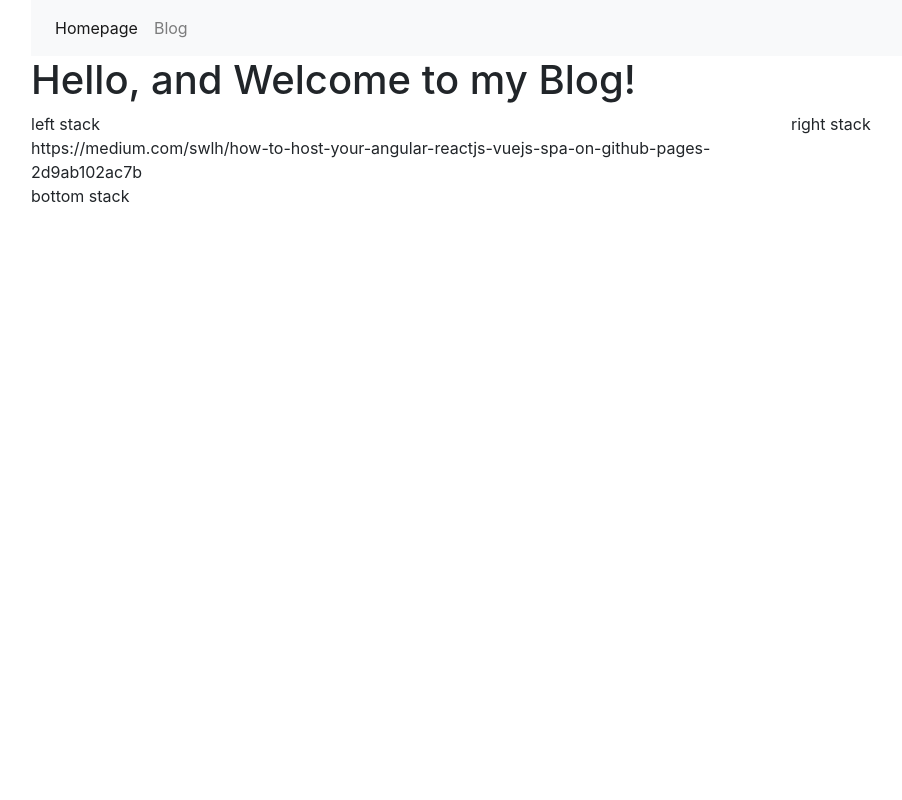
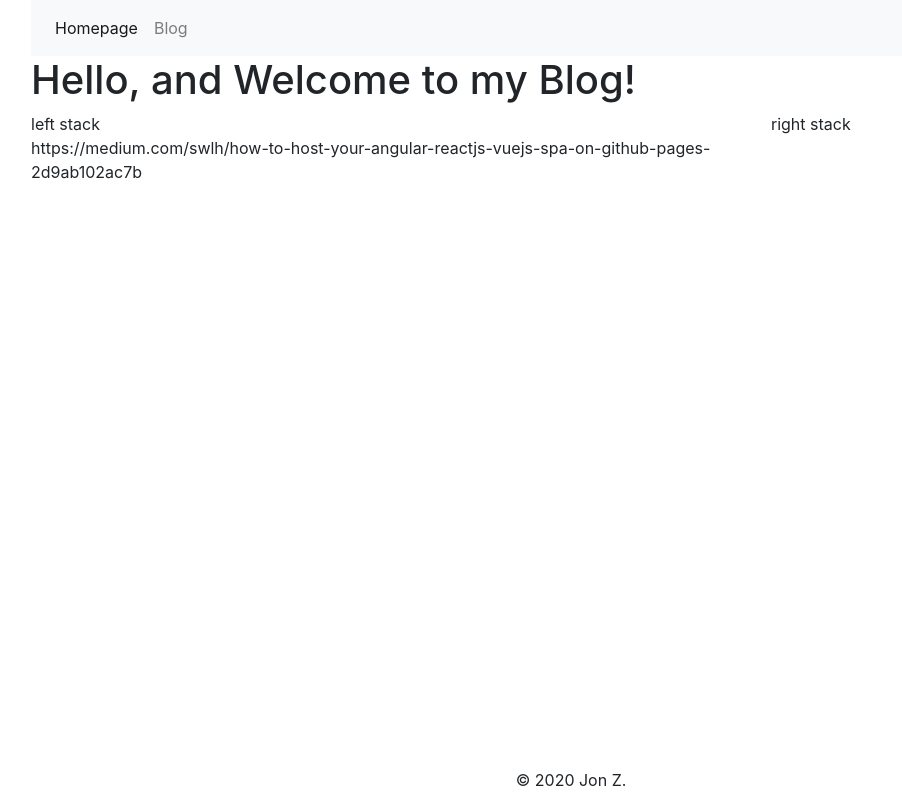
Before and after one commit to jonzielen/zielenkievicz, an Angular app: page / in a window 1280 px wide. Shown: the whole page, without its empty margins (54-956 px from the left). Built offline with nearby package versions, Linux system fonts and the light colour scheme.

Commit message:
layout updates

```diff
--- a/src/app/app.component.html
+++ b/src/app/app.component.html
@@ -1,11 +1,19 @@
-<div class="row">
+<div class="container main-wrapper d-flex align-items-start flex-column">
+  <header class="row">
     <div class="col-12">
       <app-nav></app-nav>
     </div>
-</div>
+  </header>
 
-<div class="row">
+  <main class="row mb-auto">
     <div class="col-12">
       <router-outlet></router-outlet>
     </div>
+  </main>
+
+  <footer class="row mb-2">
+    <div class="col-12">
+      &copy; 2020 Jon Z.
     </div>
+  </footer>
+</div>
--- a/src/app/homepage/homepage.component.html
+++ b/src/app/homepage/homepage.component.html
@@ -13,8 +13,3 @@
     right stack
   </div>
 </div>
-<div class="row">
-  <div class="col-12">
-    bottom stack
-  </div>
-</div>
--- a/src/index.html
+++ b/src/index.html
@@ -8,12 +8,6 @@
   <link rel="icon" type="image/x-icon" href="favicon.ico">
 </head>
 <body>
-  <div class="container">
-    <div class="row">
-      <div class="col-12">
-        <app-root></app-root>
-      </div>
-    </div>
-  </div>
+  <app-root></app-root>
 </body>
 </html>
--- a/src/styles.scss
+++ b/src/styles.scss
@@ -1 +1,17 @@
 /* You can add global styles to this file, and also import other style files */
+html, body {
+  height: 100vh;
+}
+
+.main-wrapper {
+  height: 100vh;
+}
+
+header, main, footer {
+  width: 100%;
+}
+
+footer {
+  width: 100%;
+  text-align: center;
+}
```
Lines whose indentation alone changed are shown as unchanged.
